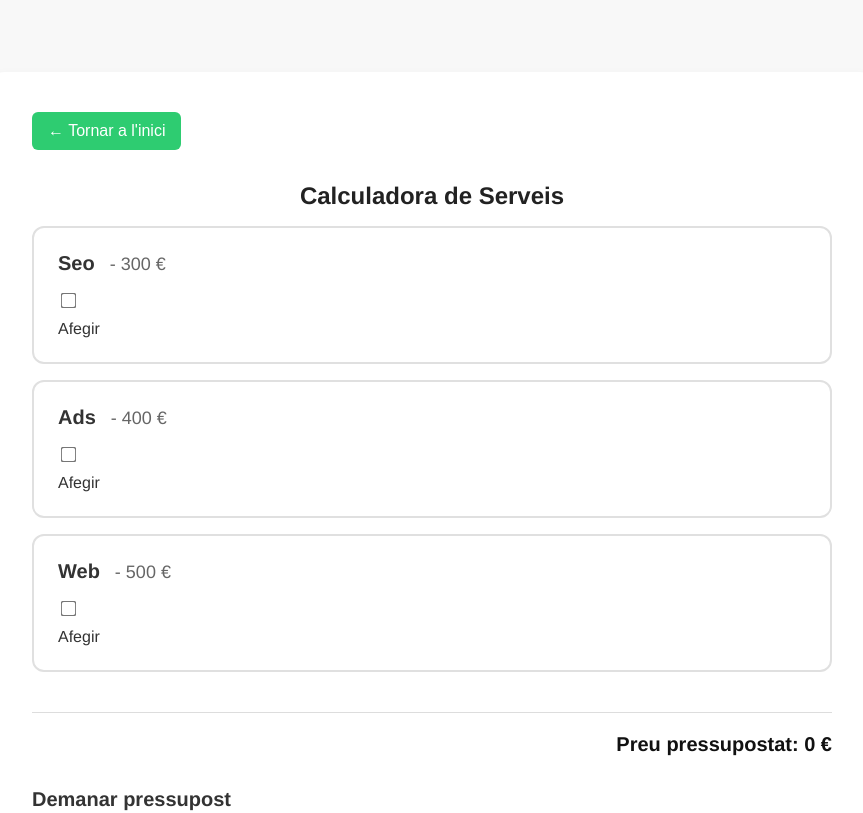
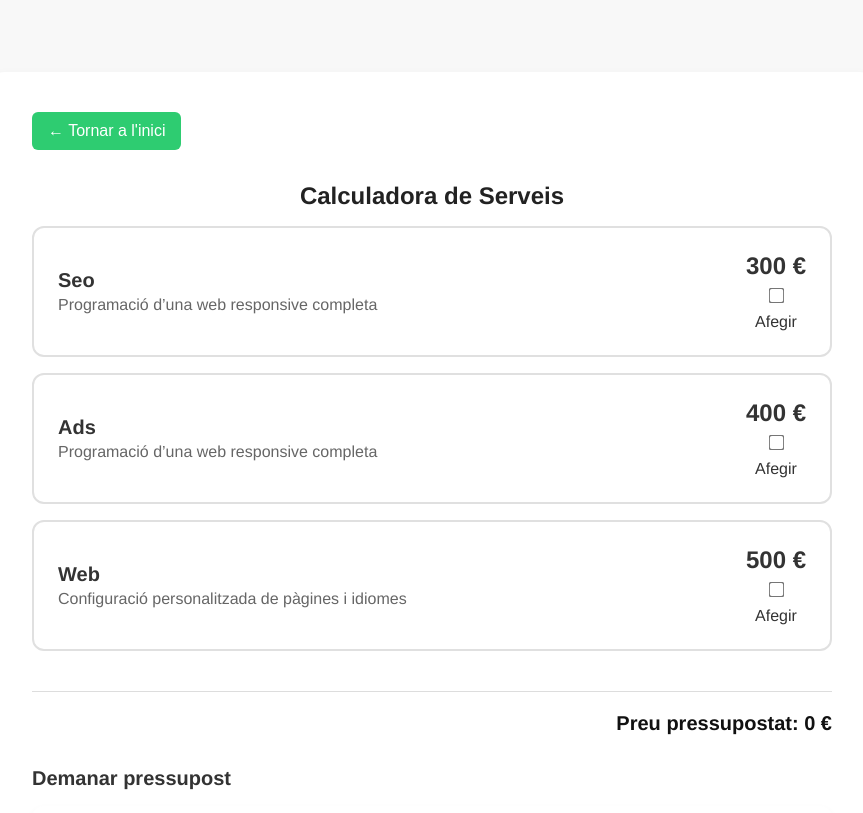
Before and after one commit to EdgarPomar/S6.Pressupostos--React, a React (Vite) app: page /calculator in a window 1280 px wide. Shown: the top 813 px of the page, without its empty margins (208-1071 px from the left). Built offline with nearby package versions, Linux system fonts and the light colour scheme.

Commit message:
styles modified to have better aparence

```diff
--- a/src/components/ServiceSelector.tsx
+++ b/src/components/ServiceSelector.tsx
@@ -8,20 +8,34 @@ interface Props {
 }
 
 const ServiceSelector: React.FC<Props> = ({ service, onToggle, children }) => {
+    const descriptions: Record<string, string> = {
+        Seo: "Programació d’una web responsive completa",
+        Ads: "Programació d’una web responsive completa",
+        Web: "Configuració personalitzada de pàgines i idiomes"
+    }
+
     return (
         <div className={`service ${service.selected ? 'selected' : ''}`}>
+            <div style={{ display: 'flex', justifyContent: 'space-between', alignItems: 'center' }}>
                 <div>
                     <strong>{service.name}</strong>
-        {service.name  && <span> - {service.price} €</span>}
+                    <div style={{ color: '#666', marginTop: '4px' }}>
+                        {descriptions[service.name] || ''}
                     </div>
-      <label>
+                </div>
+                <div style={{ textAlign: 'right' }}>
+                    <div style={{ fontSize: '24px', fontWeight: 'bold' }}>{service.price} €</div>
+                    <label style={{ display: 'flex', alignItems: 'center', gap: '8px', marginTop: '6px' }}>
                         <input
                             type="checkbox"
                             checked={service.selected}
                             onChange={() => onToggle(service.id)}
-        />{' '}
+                        />
                         Afegir
                     </label>
+                </div>
+            </div>
+
             {service.selected && service.name === 'Web' && children}
         </div>
     )
--- a/src/types/index.ts
+++ b/src/types/index.ts
@@ -1,8 +1,8 @@
 export interface Service {
     id: string
     name: string
+    selected: boolean
     price: number
-    selected: boolean
 }
 
 export interface WebConfig {
@@ -10,6 +10,7 @@ export interface WebConfig {
     languages: number
 }
 
+
 export interface Budget {
     name: string
     date: string
```
Also changed, not shown: src/components/WebConfigurator.tsx (indentation only). Lines whose indentation alone changed are shown as unchanged.
